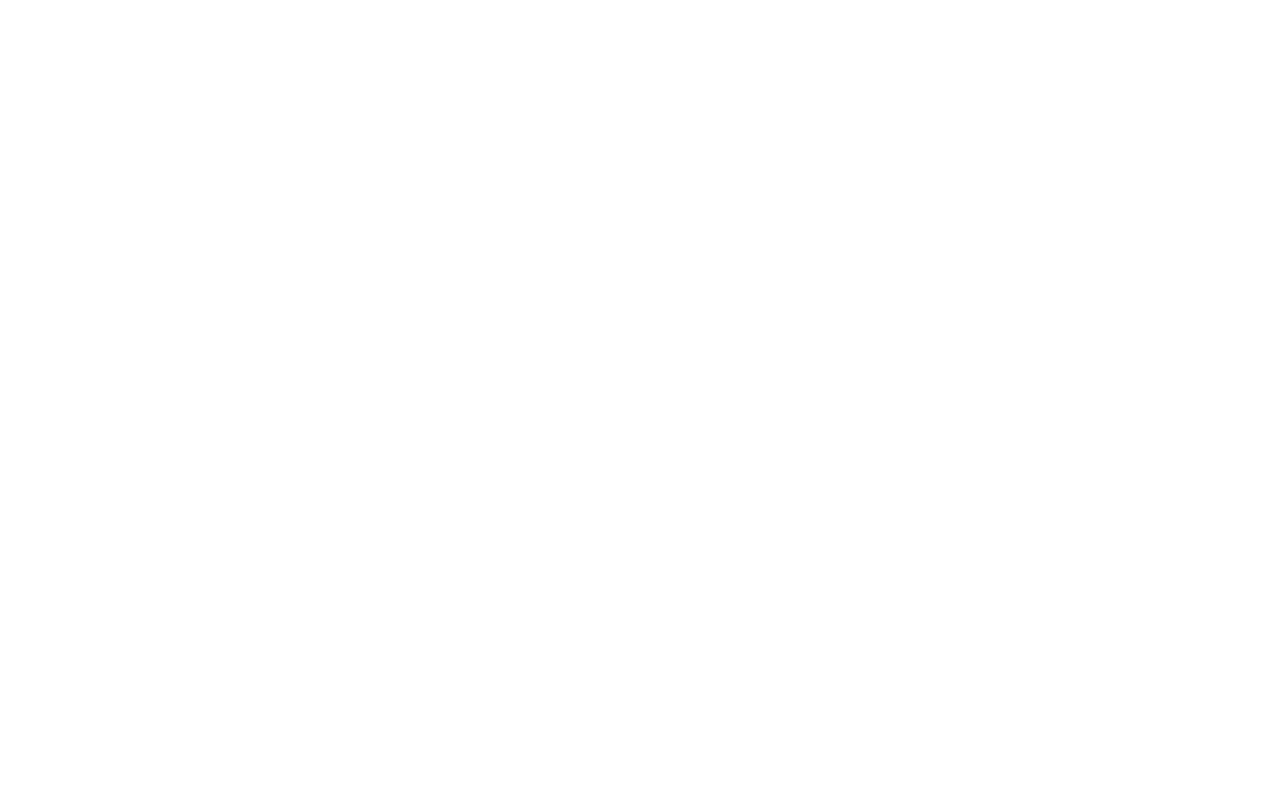
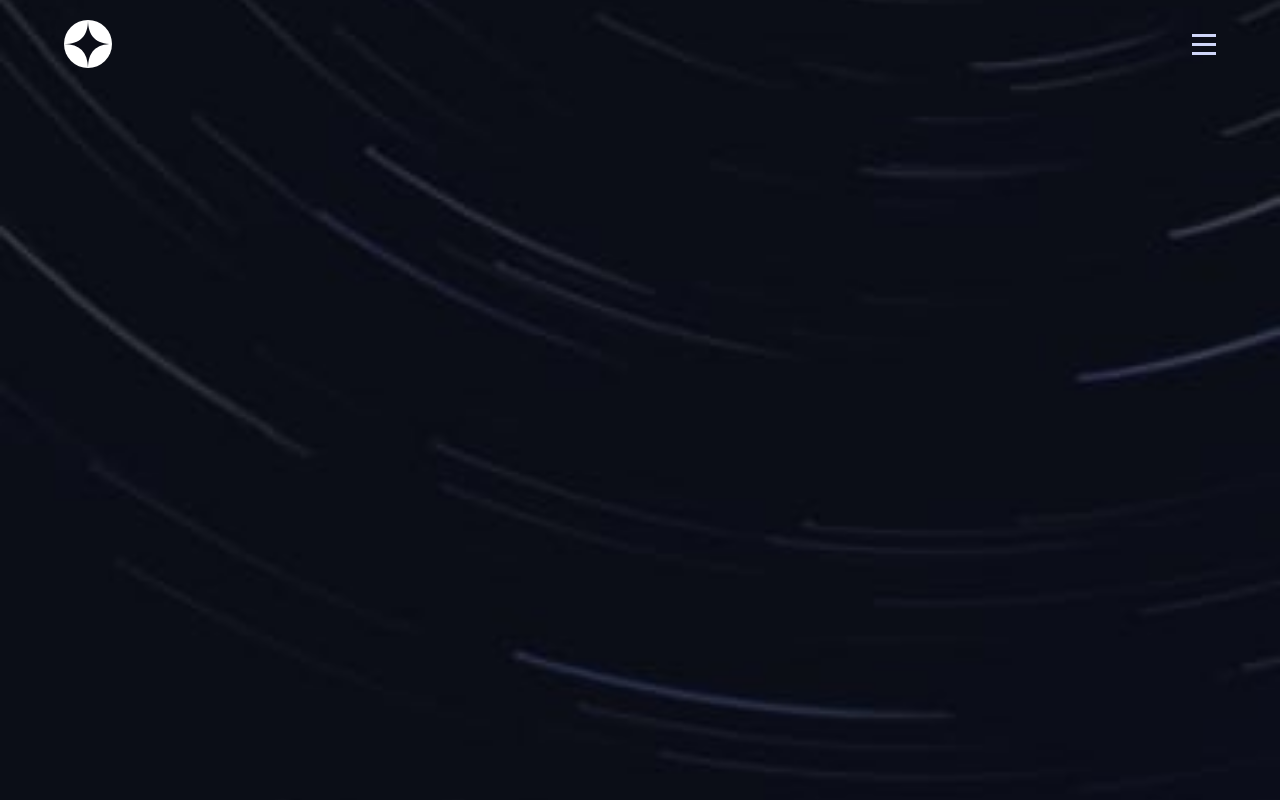
Before and after one commit to kaueOliveira/Space-Tourism, a React (Vite) app: page /technology in a window 1280 px wide. Before the commit this address had no page. Built offline with nearby package versions, Linux system fonts and the light colour scheme.

Commit message:
Creating the Crew and Technology components and adding their respective routes

```diff
--- a/src/App.jsx
+++ b/src/App.jsx
@@ -1,5 +1,7 @@
 import Home from "./pages/Home/Home"
 import Destination from "./pages/Destination/Destination";
+import Crew from "./pages/Crew/Crew";
+import Tecnology from "./pages/Tecnology/Tecnology"
 
 import { BrowserRouter as Router, Routes, Route, Link } from 'react-router-dom';
 
@@ -10,6 +12,8 @@
       <Routes>
         <Route path="/" element={<Home/>}/>
         <Route path="/destination" element={<Destination/>}/>
+        <Route path="/crew" element={<Crew/>}/>
+        <Route path="/technology" element={<Tecnology/>}/>
       </Routes>
     </Router>
   )
--- a/src/components/navBar/NavBar.jsx
+++ b/src/components/navBar/NavBar.jsx
@@ -37,13 +37,13 @@
               <Link to="/"><span>00</span>HOME</Link>
             </li>
             <li>
-              <Link to="destination"><span>01</span>DESTINATION</Link>
+              <Link to="/destination"><span>01</span>DESTINATION</Link>
             </li>
             <li>
-              <Link><span>02</span>CREW</Link>
+              <Link to="/crew"><span>02</span>CREW</Link>
             </li>
             <li>
-              <Link><span>03</span>TECNOLOGY</Link>
+              <Link to="/technology"><span>03</span>TECNOLOGY</Link>
             </li>
           </ul>
         </div>
--- /dev/null
+++ b/src/pages/Crew/Crew.jsx
@@ -0,0 +1,15 @@
+import "./crew.css"
+import NavBar from "../../components/navBar/navBar";
+
+const Crew = () => {
+    return (
+    <div id="crew">
+        <NavBar />
+        <section id="section-crew">
+
+        </section>
+    </div>
+    );
+}
+
+export default Crew;
--- /dev/null
+++ b/src/pages/Crew/crew.css
@@ -0,0 +1,7 @@
+#crew {
+  width: 100%;
+  height: 100vh;
+  background: url("../../assets/crew/background-crew-mobile.jpg")
+    no-repeat center fixed;
+  background-size: cover;
+}
--- /dev/null
+++ b/src/pages/Tecnology/Tecnology.jsx
@@ -0,0 +1,14 @@
+import "./tecnology.css";
+import NavBar from "../../components/navBar/navBar";
+
+const Tecnology = () => {
+  return (
+    <div id="tecnology">
+      <NavBar />
+      <section id="section-tecnology"></section>
+    </div>
+  );
+};
+
+export default Tecnology;
+// Escrito errado
--- /dev/null
+++ b/src/pages/Tecnology/tecnology.css
@@ -0,0 +1,7 @@
+#tecnology {
+  width: 100%;
+  height: 100vh;
+  background: url("../../assets/technology/background-technology-mobile.jpg")
+    no-repeat center fixed;
+  background-size: cover;
+}
```
